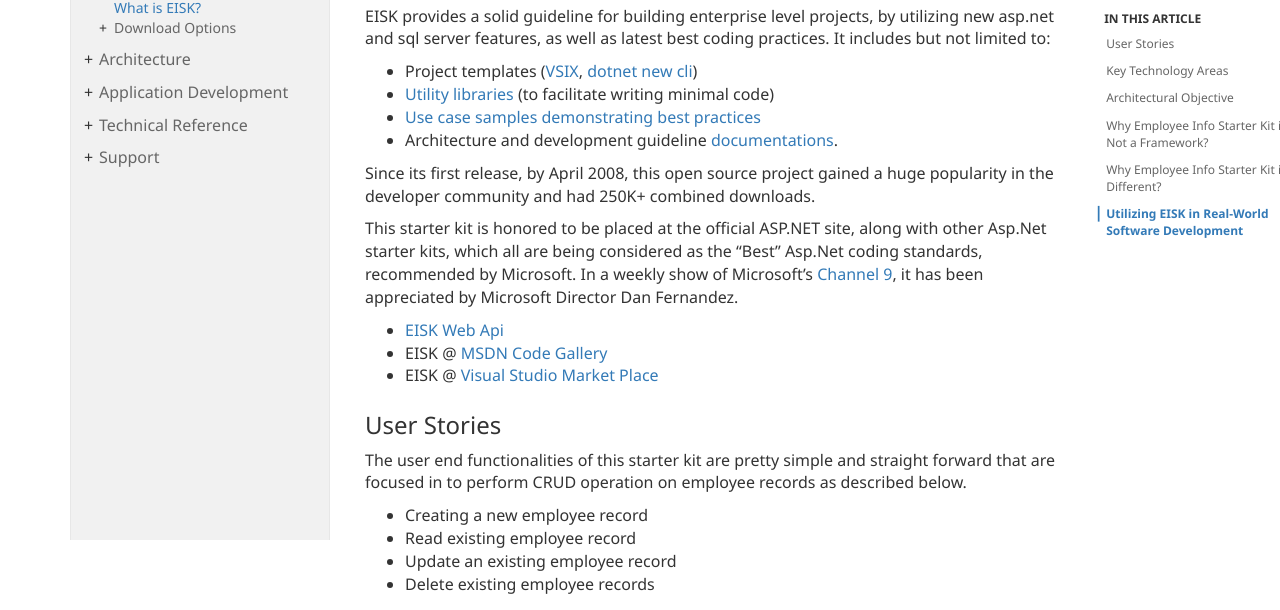
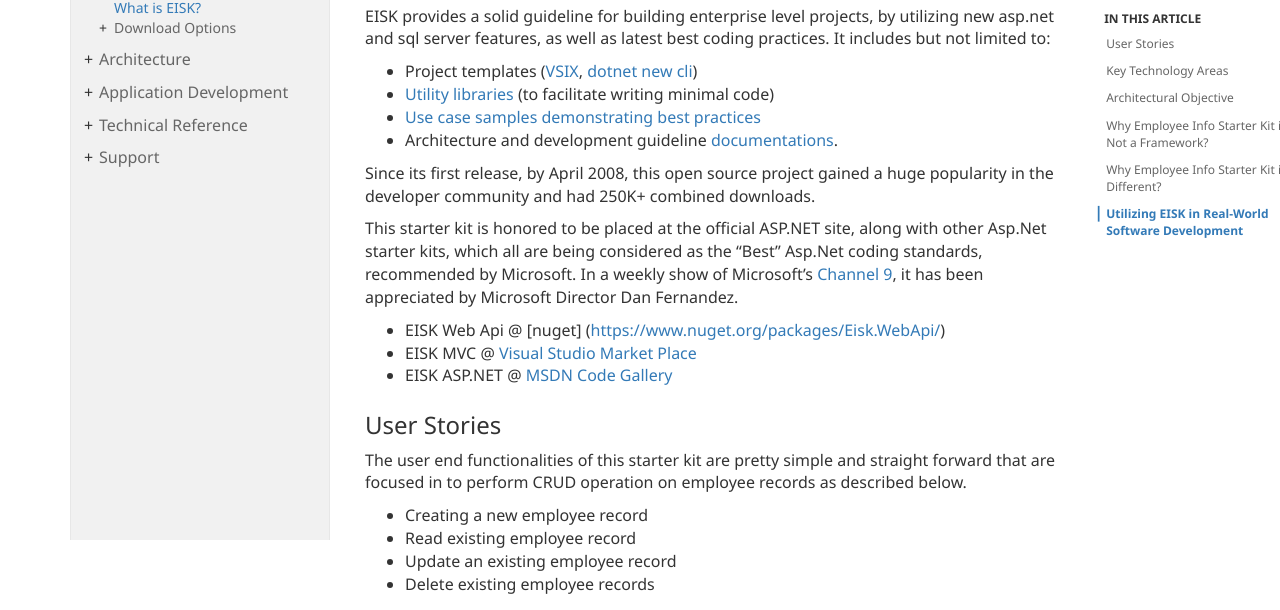
Before and after one commit to EISK/eisk.webapi, a plain HTML site: page docs/get-started/what-is-eisk.html in a window 1280 px wide. Shown: the part 190-800 px from the top of the page. Drawn offline with Linux system fonts and the light colour scheme.

Commit message:
Update content

```diff
--- a/docs/get-started/what-is-eisk.html
+++ b/docs/get-started/what-is-eisk.html
@@ -91,9 +91,9 @@
 <p>Since its first release, by April 2008, this open source project gained a huge popularity in the developer community and had 250K+ combined downloads.</p>
 <p>This starter kit is honored to be placed at the official ASP.NET site, along with other Asp.Net starter kits, which all are being considered as the “Best” Asp.Net coding standards, recommended by Microsoft. In a weekly show of Microsoft’s <a href="http://channel9.msdn.com/Shows/This+Week+On+Channel+9/TWC9-New-Mix-Sessions-announced-dissecting-IE9-Performance-Azure-Toolkit-for-WP7">Channel 9</a>, it has been appreciated by Microsoft Director Dan Fernandez.</p>
 <ul>
-<li><a href="https://eisk.github.io/eisk.webapi">EISK Web Api</a></li>
-<li>EISK @ <a href="https://code.msdn.microsoft.com/">MSDN Code Gallery</a></li>
-<li>EISK @ <a href="https://marketplace.visualstudio.com/items?itemName=AshrafulAlam.EmployeeInfoStarterKitEISK-MVC">Visual Studio Market Place</a></li>
+<li>EISK Web Api @ [nuget] (<a href="https://www.nuget.org/packages/Eisk.WebApi/">https://www.nuget.org/packages/Eisk.WebApi/</a>)</li>
+<li>EISK MVC @ <a href="https://marketplace.visualstudio.com/items?itemName=AshrafulAlam.EmployeeInfoStarterKitEISK-MVC">Visual Studio Market Place</a></li>
+<li>EISK ASP.NET @ <a href="https://code.msdn.microsoft.com/eisk">MSDN Code Gallery</a></li>
 </ul>
 <h3 id="user-stories">User Stories</h3>
 <p>The user end functionalities of this starter kit are pretty simple and straight forward that are focused in to perform CRUD operation on employee records as described below.</p>
```
Also changed, not shown: manifest.json.
